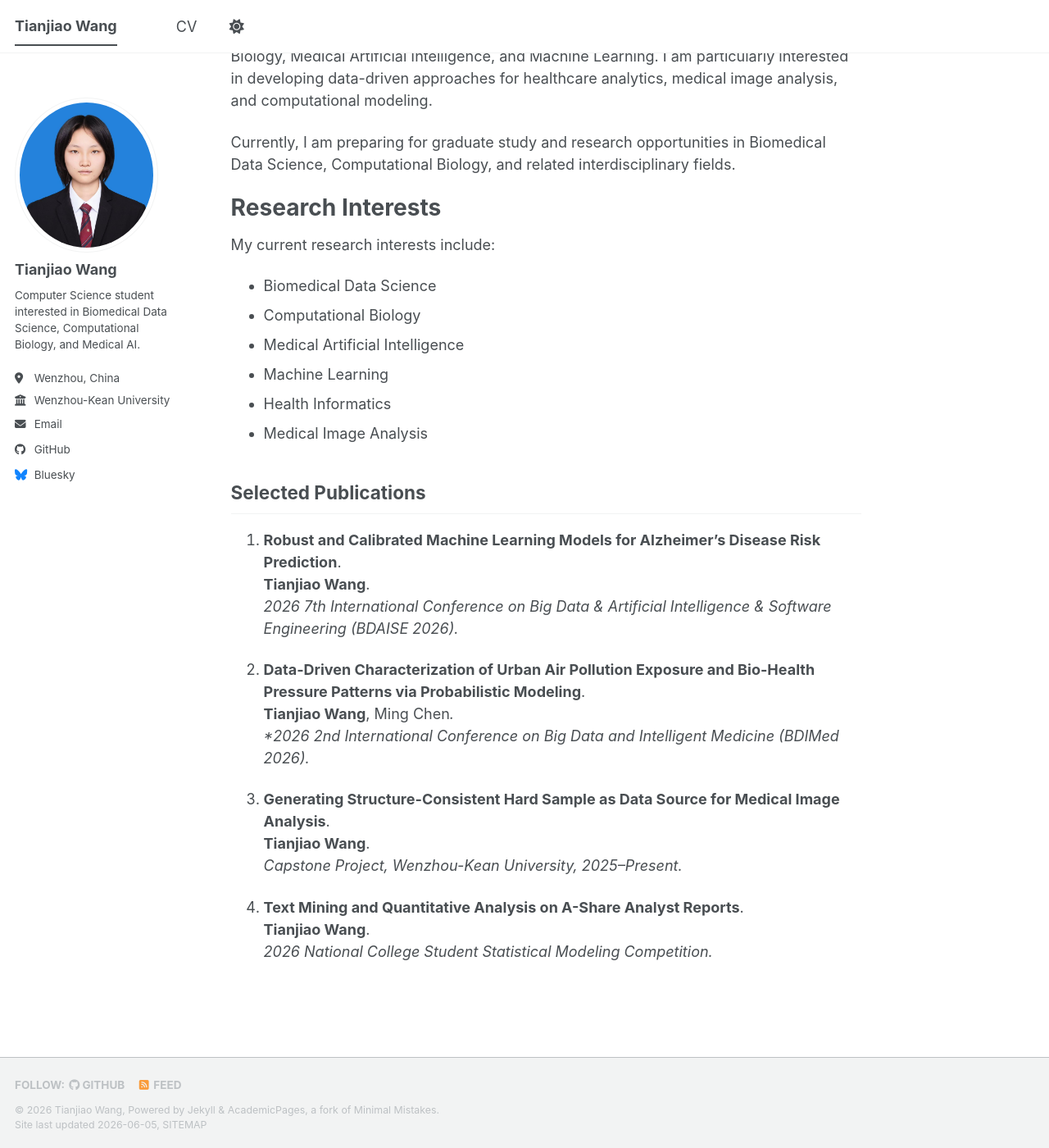
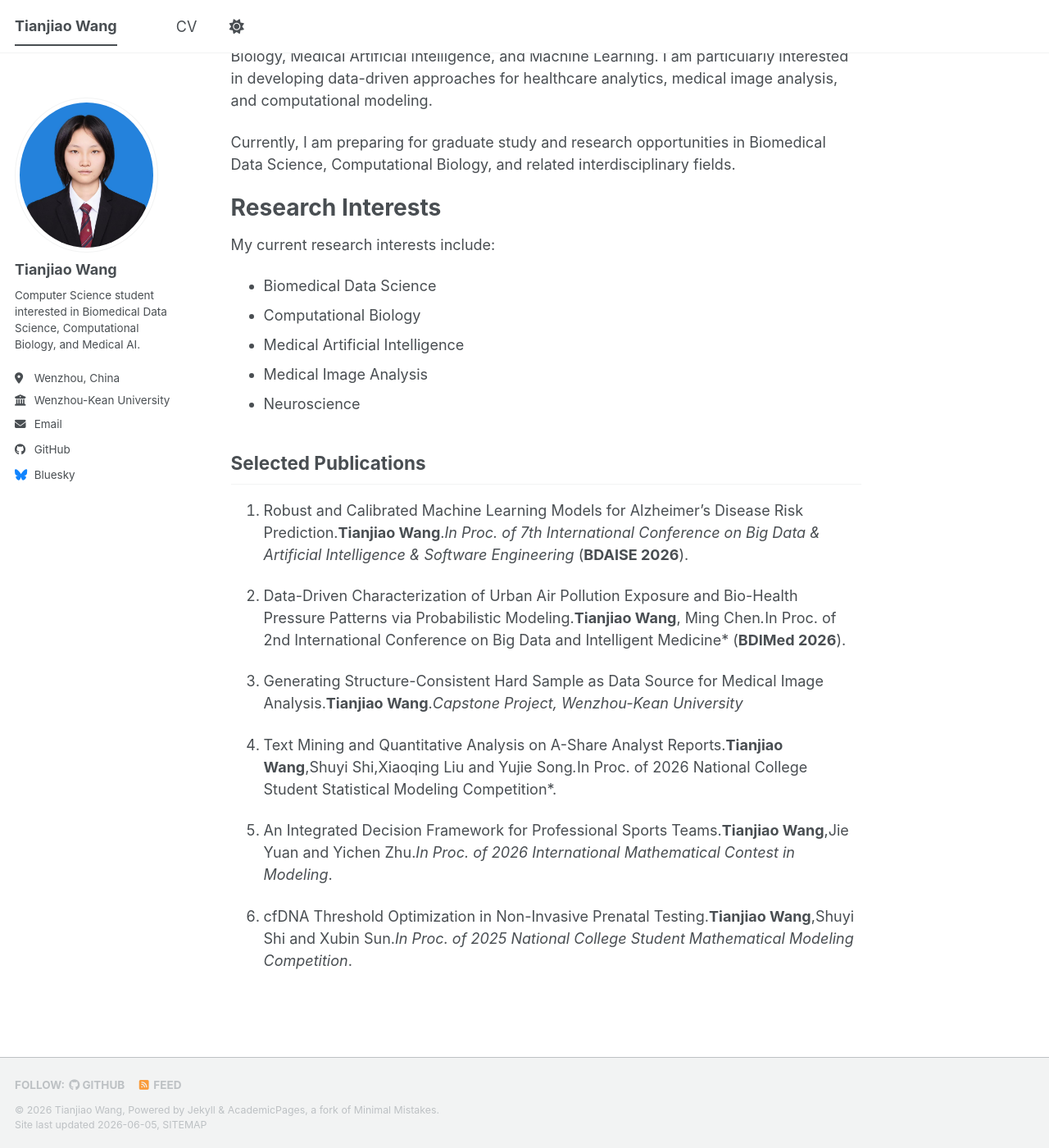
Before and after one commit to tianjiao-wang/tianjiao-wang.github.io, a Jekyll site: the page built from _pages/about.md, in a window 1280 px wide and 1400 px high, scrolled down 240 px. Shown: the whole window at 82% size. Built offline with Jekyll 4.4.1, drawn with Linux system fonts in a browser that asks for light colours; a script bundle is joined from its source files by our own code; library files that are not in the unit come from our copies; our own code applies the rules of GitHub Pages for plain Markdown files; some of the changed text lies outside the part shown.

Commit message:
about.md

```diff
--- a/_pages/about.md
+++ b/_pages/about.md
@@ -22,25 +21,20 @@ My current research interests include:
 - Biomedical Data Science
 - Computational Biology
 - Medical Artificial Intelligence
-- Machine Learning
-- Health Informatics
 - Medical Image Analysis
+- Neuroscience
 
 
 Selected Publications
 ------
-1. **Robust and Calibrated Machine Learning Models for Alzheimer's Disease Risk Prediction**.
-   **Tianjiao Wang**.
-   *2026 7th International Conference on Big Data & Artificial Intelligence & Software Engineering (BDAISE 2026).*
+1. Robust and Calibrated Machine Learning Models for Alzheimer's Disease Risk Prediction.**Tianjiao Wang**.*In Proc. of 7th International Conference on Big Data & Artificial Intelligence & Software Engineering* (**BDAISE 2026**).
 
-2. **Data-Driven Characterization of Urban Air Pollution Exposure and Bio-Health Pressure Patterns via Probabilistic Modeling**.
-   **Tianjiao Wang**, Ming Chen*.
-   *2026 2nd International Conference on Big Data and Intelligent Medicine (BDIMed 2026).*
+2. Data-Driven Characterization of Urban Air Pollution Exposure and Bio-Health Pressure Patterns via Probabilistic Modeling.**Tianjiao Wang**, Ming Chen*.*In Proc. of 2nd International Conference on Big Data and Intelligent Medicine* (**BDIMed 2026**).
 
-3. **Generating Structure-Consistent Hard Sample as Data Source for Medical Image Analysis**.
-   **Tianjiao Wang**.
-   *Capstone Project, Wenzhou-Kean University, 2025–Present.*
+3. Generating Structure-Consistent Hard Sample as Data Source for Medical Image Analysis.**Tianjiao Wang**.*Capstone Project, Wenzhou-Kean University*
 
-4. **Text Mining and Quantitative Analysis on A-Share Analyst Reports**.
-   **Tianjiao Wang**.
-   *2026 National College Student Statistical Modeling Competition.*
+4. Text Mining and Quantitative Analysis on A-Share Analyst Reports.**Tianjiao Wang**,Shuyi Shi,Xiaoqing Liu and Yujie Song*.*In Proc. of 2026 National College Student Statistical Modeling Competition*.
+
+5. An Integrated Decision Framework for Professional Sports Teams.**Tianjiao Wang**,Jie Yuan and Yichen Zhu.*In Proc. of 2026 International Mathematical Contest in Modeling*.
+
+6. cfDNA Threshold Optimization in Non-Invasive Prenatal Testing.**Tianjiao Wang**,Shuyi Shi and Xubin Sun.*In Proc. of 2025 National College Student Mathematical Modeling Competition*.
```
Also changed, not shown: other parts of _pages/about.md (+0 -1 lines).
